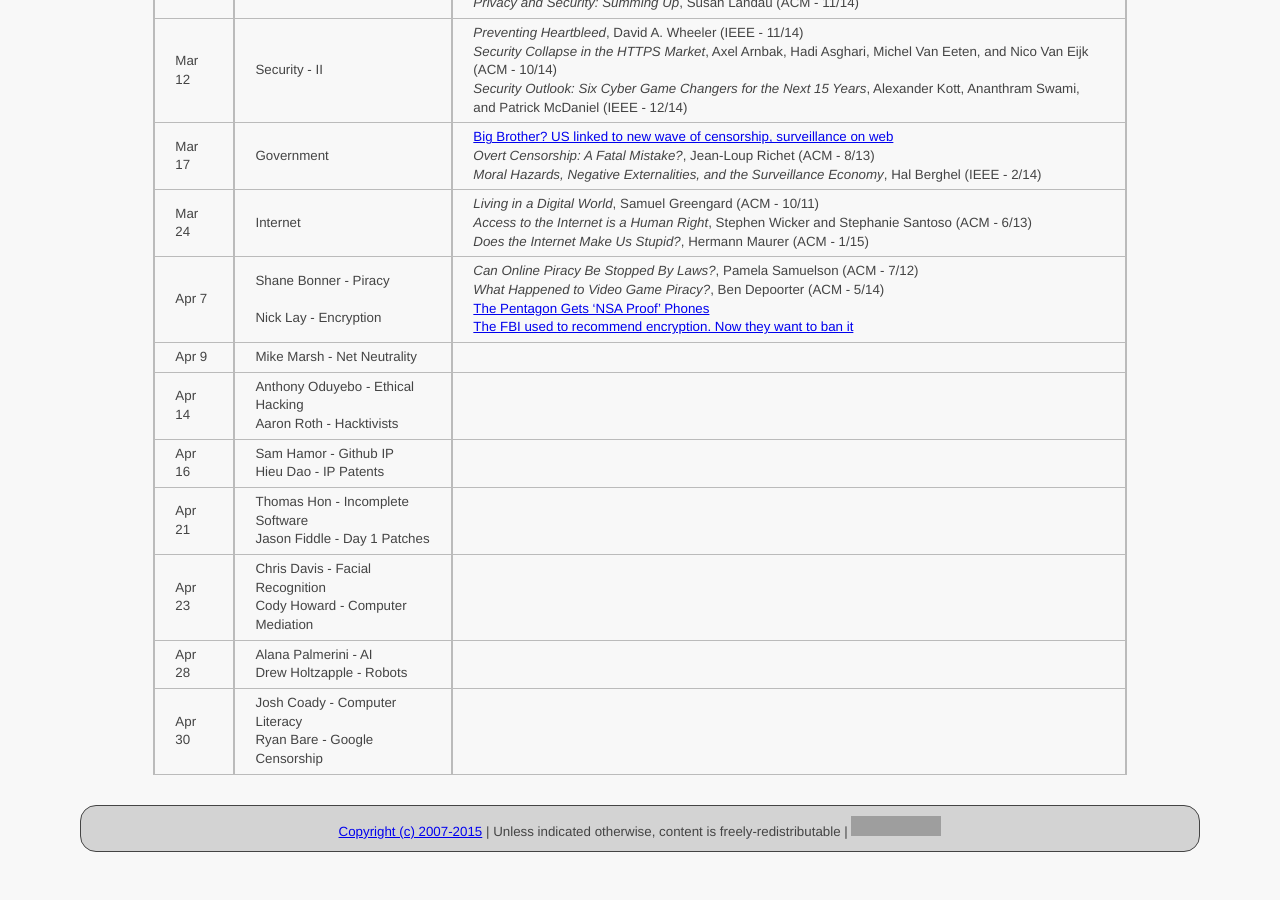
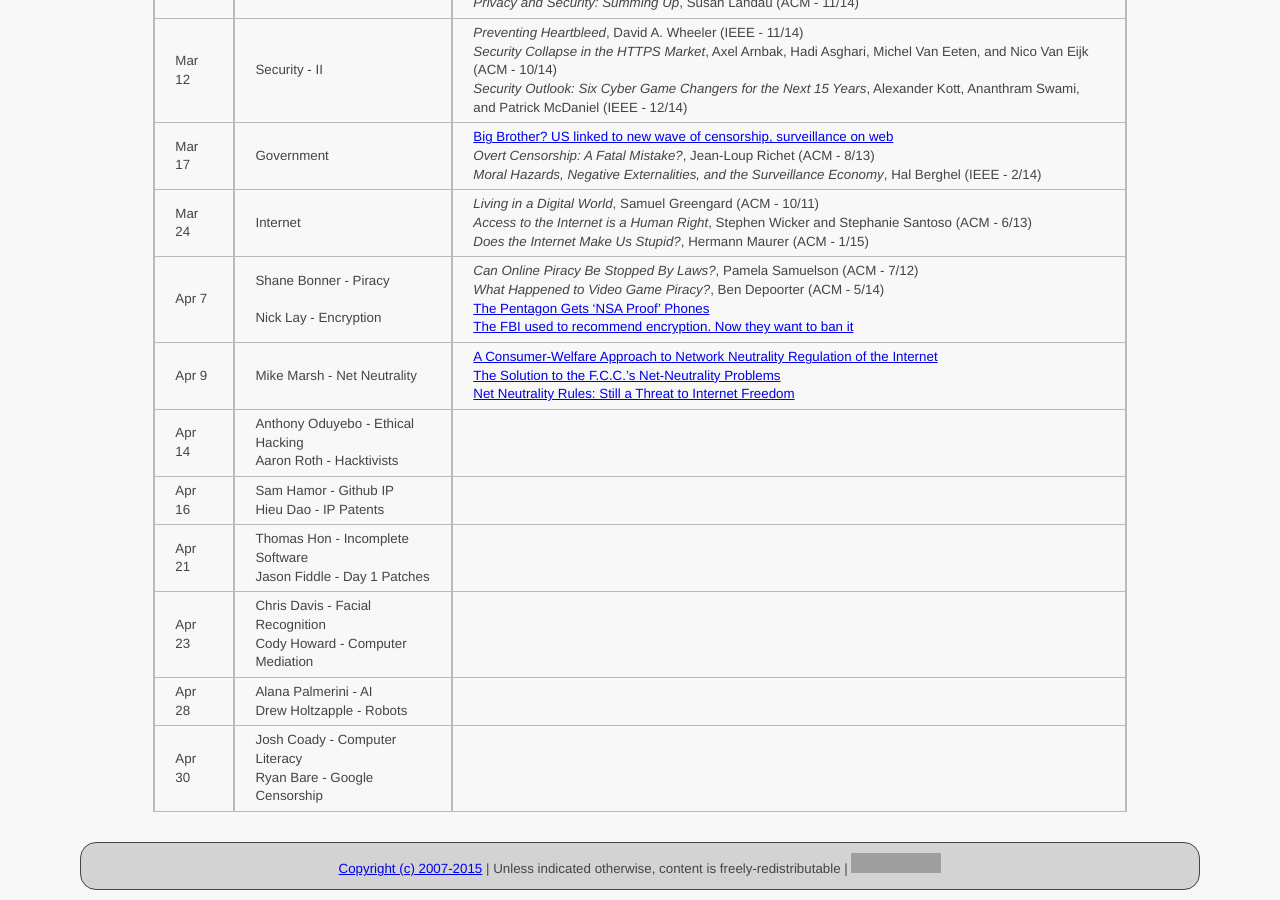
Before and after one commit to ycpcs/cs456-spring2015, a Jekyll site: the page built from schedule/index.md, in a window 1280 px wide and 900 px high, scrolled down 797 px. Built offline with Jekyll 4.4.1, drawn with Linux system fonts in a browser that asks for light colours; Markdown is read by kramdown in place of the engine named in the settings; before the commit the page ends 1659 px from its top, so only the background shows below that; grey boxes are pictures that could not be loaded.

Commit message:
add net neutrality articles
add Mike's articles

```diff
--- a/schedule/index.md
+++ b/schedule/index.md
@@ -26,7 +26,7 @@ All reading materials can be accessed via [Schmidt Library](http://library.ycp.e
 > Mar 17  | Government      | [Big Brother? US linked to new wave of censorship, surveillance on web](http://www.foxnews.com/tech/2013/02/27/special-report-surveillance-and-censorship-america/) <br /> *Overt Censorship: A Fatal Mistake?*, Jean-Loup Richet (ACM - 8/13) <br /> *Moral Hazards, Negative Externalities, and the Surveillance Economy*, Hal Berghel (IEEE - 2/14)|
 > Mar 24  | Internet        | *Living in a Digital World*, Samuel Greengard (ACM - 10/11) <br /> *Access to the Internet is a Human Right*, Stephen Wicker and Stephanie Santoso (ACM - 6/13) <br /> *Does the Internet Make Us Stupid?*, Hermann Maurer (ACM - 1/15)|
 > Apr 7   | Shane Bonner - Piracy <br /> <br /> Nick Lay - Encryption | *Can Online Piracy Be Stopped By Laws?*, Pamela Samuelson (ACM - 7/12) <br /> *What Happened to Video Game Piracy?*, Ben Depoorter (ACM - 5/14) <br /> [The Pentagon Gets ‘NSA Proof’ Phones](http://pjmedia.com/tatler/2015/04/01/the-pentagon-gets-nsa-proof-phones/) <br /> [The FBI used to recommend encryption. Now they want to ban it](http://www.theguardian.com/commentisfree/2015/mar/28/the-fbi-used-to-recommend-encryption-now-they-want-to-ban-it)|
-> Apr 9   | Mike Marsh - Net Neutrality | |
+> Apr 9   | Mike Marsh - Net Neutrality | [A Consumer-Welfare Approach to Network Neutrality Regulation of the Internet](http://jcle.oxfordjournals.org/content/2/3/349.short) <br /> [The Solution to the F.C.C.’s Net-Neutrality Problems](http://www.newyorker.com/tech/elements/the-solution-to-the-f-c-c-s-net-neutrality-problems) <br /> [Net Neutrality Rules: Still a Threat to Internet Freedom](http://www.heritage.org/research/reports/2014/02/net-neutrality-rules-still-a-threat-to-internet-freedom)|
 > Apr 14   | Anthony Oduyebo - Ethical Hacking <br /> Aaron Roth - Hacktivists | |
 > Apr 16   | Sam Hamor - Github IP <br /> Hieu Dao - IP Patents | |
 > Apr 21   | Thomas Hon - Incomplete Software <br /> Jason Fiddle - Day 1 Patches | |
```
